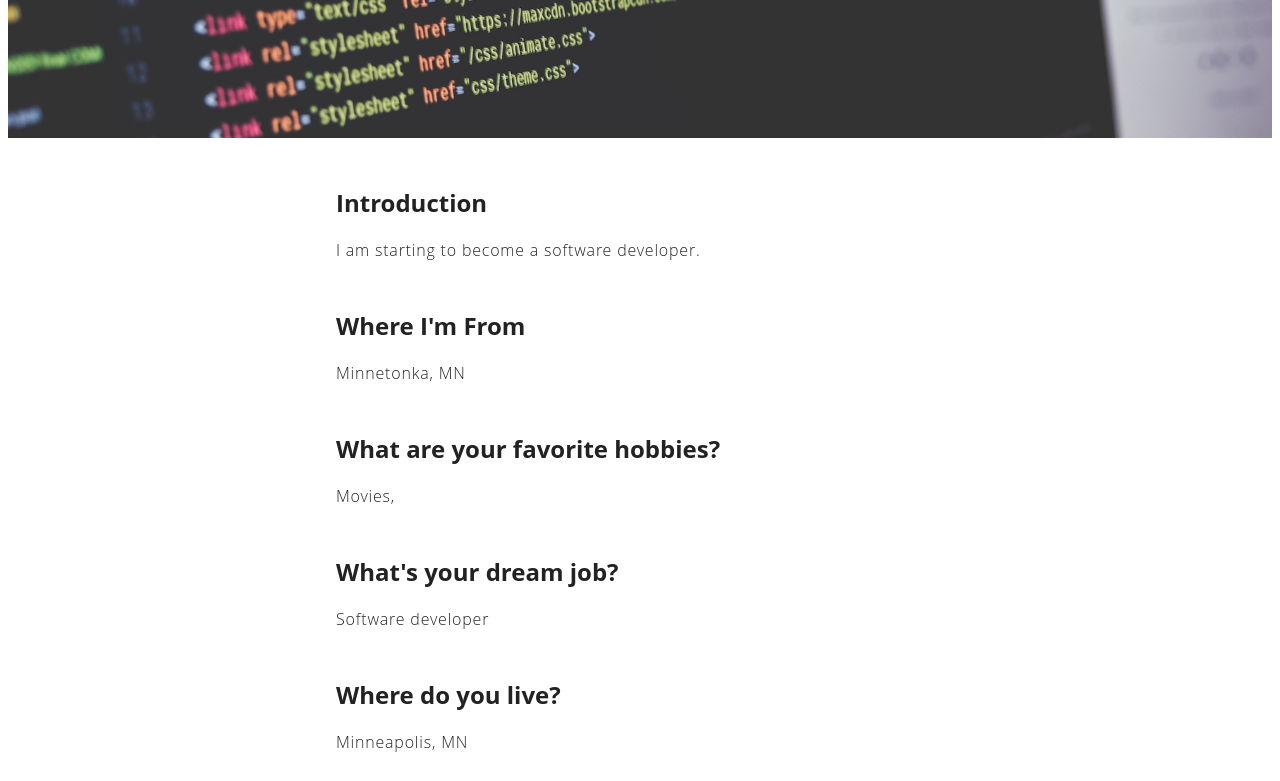
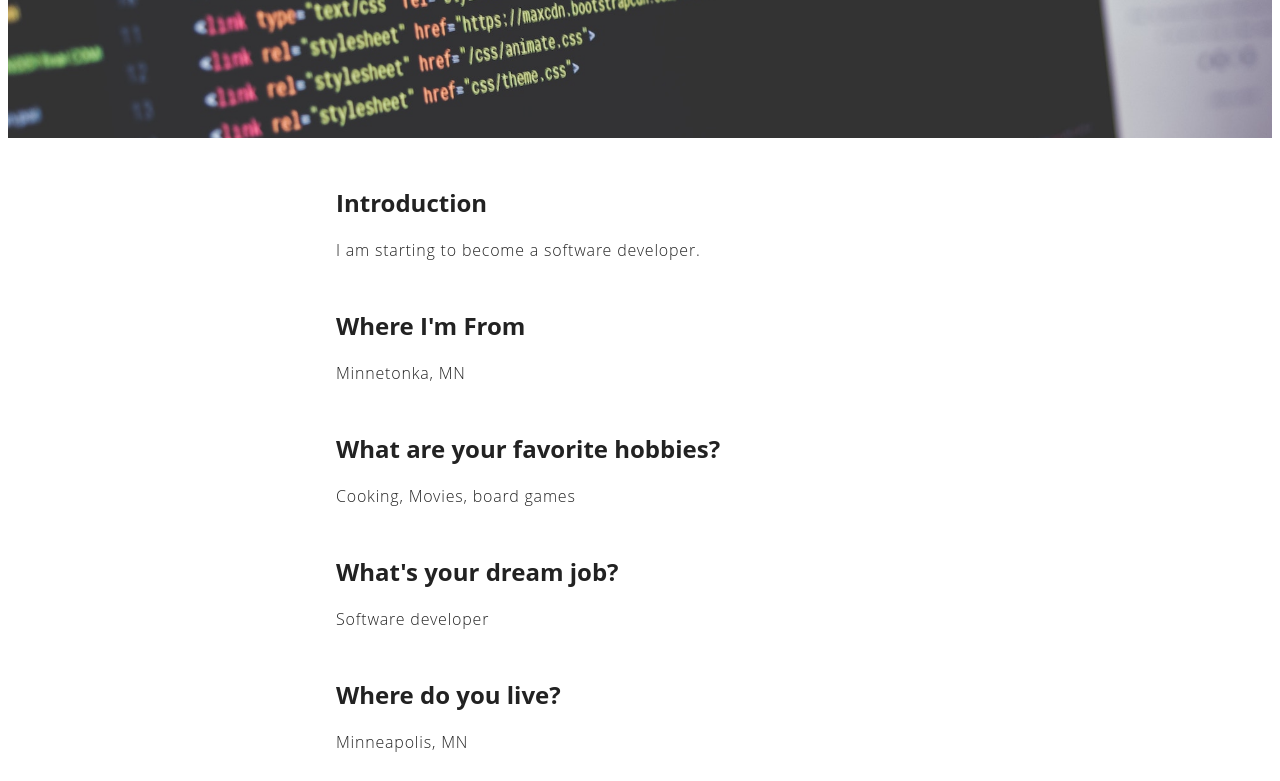
Before and after one commit to MPower4152/aboutMePrework, a plain HTML site: page index.html in a window 1280 px wide. Shown: the part 316-1097 px from the top of the page. Drawn offline with Linux system fonts and the light colour scheme.

Commit message:
update our details

```diff
--- a/index.html
+++ b/index.html
@@ -21,7 +21,7 @@
       <h1>Where I'm From</h1>
       <p>Minnetonka, MN</p>
       <h1>What are your favorite hobbies?</h1>
-      <p>Movies, </p>
+      <p>Cooking, Movies, board games </p>
       <h1>What's your dream job?</h1>
       <p>Software developer</p>
       <h1>Where do you live?</h1>
```
